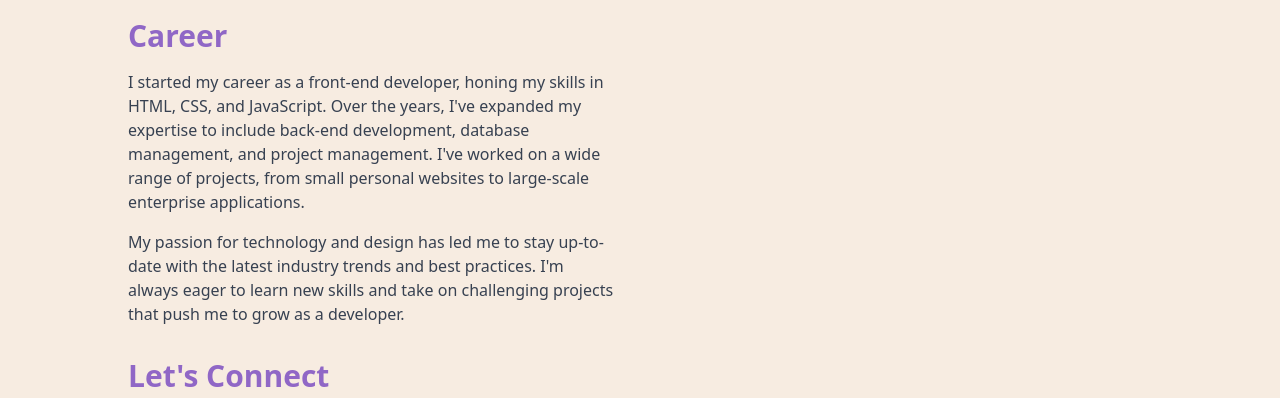
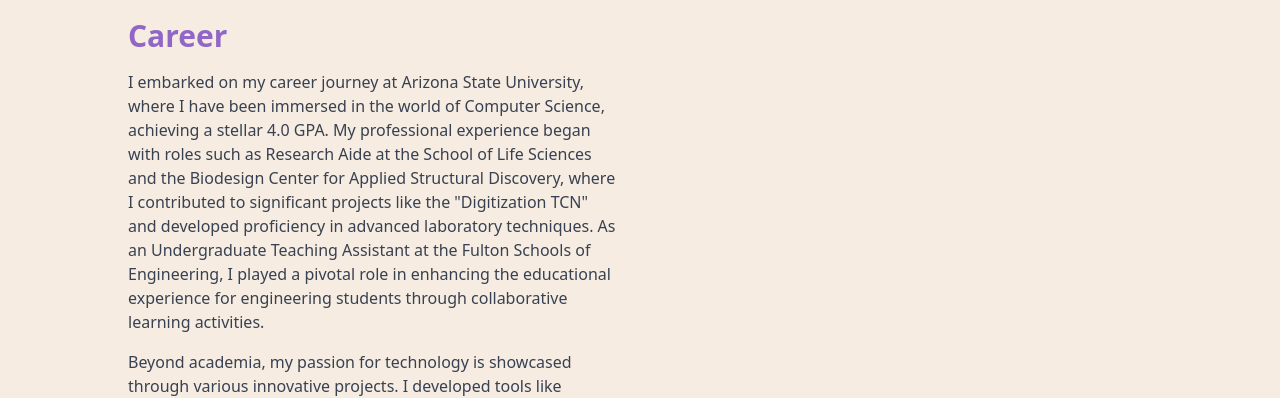
Before and after one commit to aroramrinaal/my-portfolio, a Next.js app: page /about in a window 1280 px wide. Shown: the part 550-948 px from the top of the page. Built offline with nearby package versions, Linux system fonts and the light colour scheme.

Commit message:
refactor: Update About page content and add personal information

```diff
--- a/src/pages/about.tsx
+++ b/src/pages/about.tsx
@@ -23,10 +23,10 @@
             <div className="mt-8 space-y-4">
               <h2 className="text-3xl font-bold text-amethyst">Career</h2>
               <p className="text-gray-700">
-                I started my career as a front-end developer, honing my skills in HTML, CSS, and JavaScript. Over the years, I&apos;ve expanded my expertise to include back-end development, database management, and project management. I&apos;ve worked on a wide range of projects, from small personal websites to large-scale enterprise applications.
+                I embarked on my career journey at Arizona State University, where I have been immersed in the world of Computer Science, achieving a stellar 4.0 GPA. My professional experience began with roles such as Research Aide at the School of Life Sciences and the Biodesign Center for Applied Structural Discovery, where I contributed to significant projects like the &quot;Digitization TCN&quot; and developed proficiency in advanced laboratory techniques. As an Undergraduate Teaching Assistant at the Fulton Schools of Engineering, I played a pivotal role in enhancing the educational experience for engineering students through collaborative learning activities.
               </p>
               <p className="text-gray-700">
-                My passion for technology and design has led me to stay up-to-date with the latest industry trends and best practices. I&apos;m always eager to learn new skills and take on challenging projects that push me to grow as a developer.
+                Beyond academia, my passion for technology is showcased through various innovative projects. I developed tools like Spotistats for analyzing Spotify data and Ecocoin, a Chrome extension promoting eco-friendly shopping. My technical repertoire includes Python, HTML/CSS, JavaScript, and frameworks like Django and NodeJS. My work has been recognized at prestigious events such as YHacks and MakeHarvard. I am committed to staying abreast of the latest industry trends, continually learning new skills, and tackling challenging projects that drive both personal and technological growth.
               </p>
             </div>
             <div className="mt-8 space-y-4">
```
